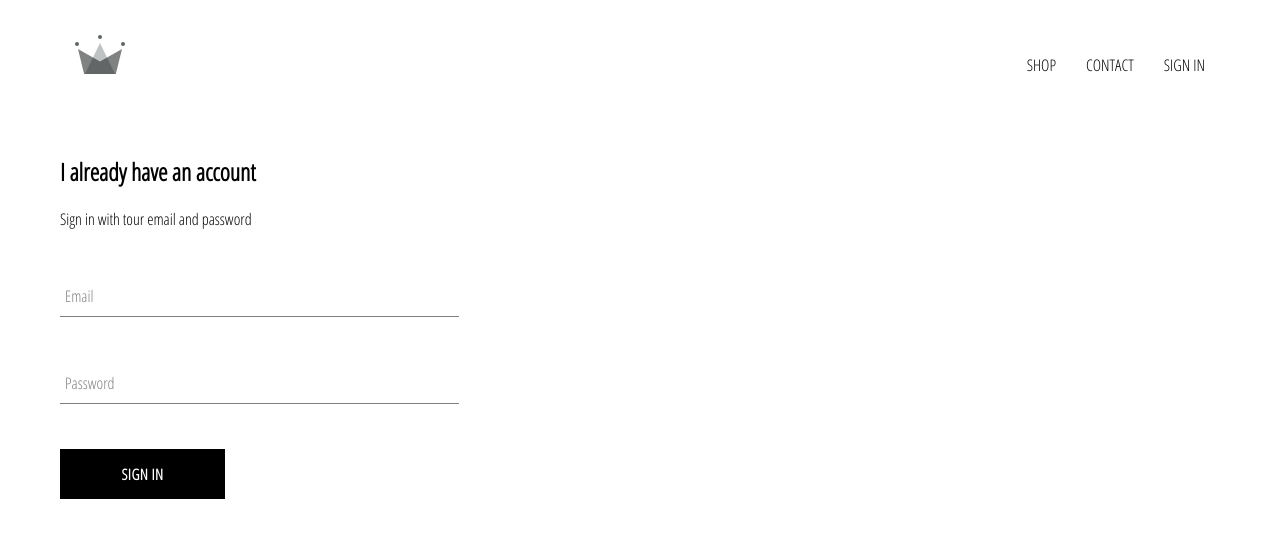
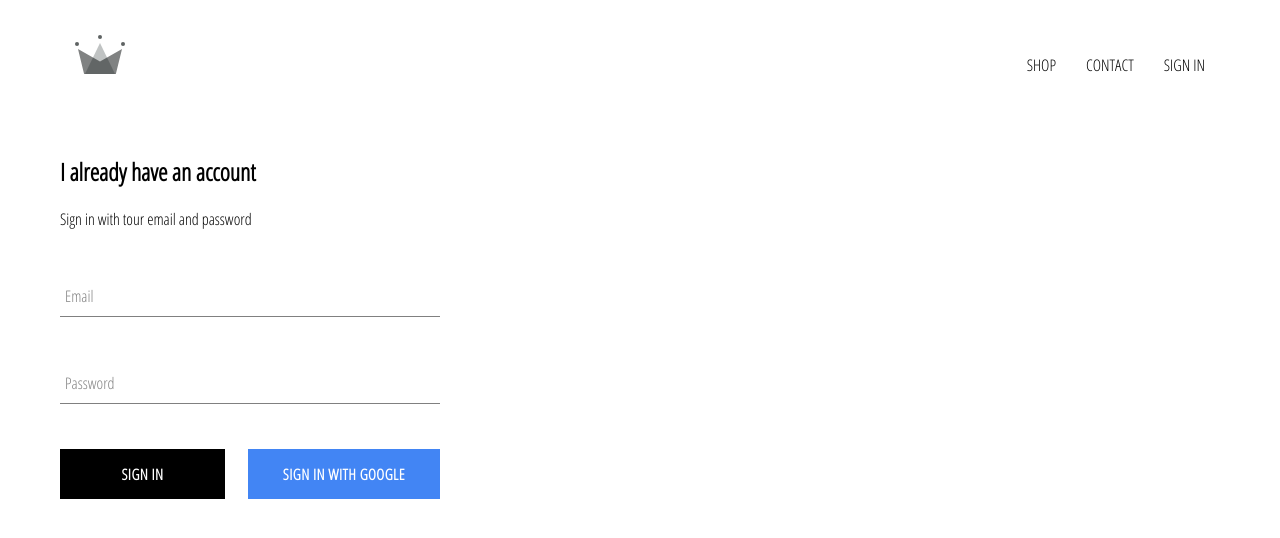
Before and after one commit to alejogschwind/crwn-clothing, a React (Create React App) app: page /signin in a window 1280 px wide. Shown: the top 538 px of the page. Built offline with nearby package versions, Linux system fonts and the light colour scheme; no server answers.

Commit message:
integrate firebase and oAuth with google

```diff
--- a/package.json
+++ b/package.json
@@ -6,6 +6,7 @@
     "@testing-library/jest-dom": "^4.2.4",
     "@testing-library/react": "^9.3.2",
     "@testing-library/user-event": "^7.1.2",
+    "firebase": "^7.10.0",
     "node-sass": "^4.13.1",
     "react": "^16.13.0",
     "react-dom": "^16.13.0",
--- a/src/App.css
+++ b/src/App.css
@@ -7,3 +7,7 @@ a {
   color: black;
   text-decoration: none;
 }
+
+* {
+  box-sizing: border-box;
+}
--- a/src/App.js
+++ b/src/App.js
@@ -1,5 +1,7 @@
 import React from 'react';
 import { Route, Switch } from 'react-router-dom';
+
+import { auth } from './firebase/firebase.utils';
 
 import HomePage from './pages/homepage/homepage.component';
 import ShopPage from './pages/shop/shop.component';
@@ -14,10 +16,31 @@ const HatsPage = () => (
   </div>
 )
 
-function App() {
+class App extends React.Component {
+  constructor() {
+    super();
+
+    this.state = {
+      currentUser: null
+    }
+  }
+
+  unsubscribeFromAuth = null
+
+  componentDidMount() {
+    this.unsubscribeFromAuth = auth.onAuthStateChanged(user => {
+      this.setState({ currentUser: user });
+    })
+  }
+
+  componentWillUnmount() {
+    this.unsubscribeFromAuth();
+  }
+
+  render() {
     return (
       <div>
-      <Header />
+        <Header currentUser={this.state.currentUser} />
         <Switch>
           <Route exact path='/' component={HomePage} />
           <Route exact path='/shop' component={ShopPage} />
@@ -27,5 +50,6 @@ function App() {
       </div>
     );
   }
+}
 
 export default App;
--- a/src/components/custom-button/custom-button.components.jsx
+++ b/src/components/custom-button/custom-button.components.jsx
@@ -2,8 +2,8 @@ import React from 'react';
 
 import './custom-button.styles.scss'
 
-const CustomButton = ({ children, ...otherProps }) => (
-  <button className='custom-button' {...otherProps}>
+const CustomButton = ({ children, isGoogleSignIn, ...otherProps }) => (
+  <button className={`${ isGoogleSignIn && 'google-sign-in'} custom-button`} {...otherProps}>
     {children}
   </button>
 );
--- a/src/components/header/header.component.jsx
+++ b/src/components/header/header.component.jsx
@@ -1,11 +1,13 @@
 import React from 'react';
 import { Link } from 'react-router-dom';
+
+import { auth } from '../../firebase/firebase.utils';
 
 import { ReactComponent as Logo } from '../../assets/crown.svg'
 
 import './header.styles.scss';
 
-const Header = () => (
+const Header = ({ currentUser }) => (
   <div className='header'>
     <Link className='logo-container' to='/'>
       <Logo className='logo' />
@@ -17,9 +19,16 @@ const Header = () => (
       <Link className='option' to='/contact'>
         CONTACT
       </Link>
-      <Link className='option' to='/signin'>
-        SIGN IN
-      </Link>
+      {
+        currentUser ?
+        <div className='option' onClick={() => auth.signOut()}>
+          SIGN OUT
+        </div>
+        :
+        <Link className='option' to='/signin'>
+          SIGN IN
+        </Link>
+      }
     </div>
   </div>
 );
--- a/src/components/sign-in/sign-in.component.jsx
+++ b/src/components/sign-in/sign-in.component.jsx
@@ -2,6 +2,8 @@ import React from 'react';
 
 import FormInput from '../form-input/form-input.component';
 import CustomButton from '../custom-button/custom-button.components';
+
+import { signInWithGoogle } from '../../firebase/firebase.utils';
 
 import './sign-in.styles.scss';
 
@@ -51,7 +53,10 @@ class SignIn extends React.Component {
             required
           />
 
-          <CustomButton type='submit' >Sign In</CustomButton>
+          <div className="buttons">
+            <CustomButton type='submit' >Sign In</CustomButton>
+            <CustomButton isGoogleSignIn onClick={signInWithGoogle} >Sign In with Google</CustomButton>
+          </div>
         </form>
       </div>
     )
--- a/src/components/sign-in/sign-in.styles.scss
+++ b/src/components/sign-in/sign-in.styles.scss
@@ -1,9 +1,14 @@
 .sign-in {
-  width: 30vw;
+  width: 380px;
   display: flex;
   flex-direction: column;
 
   .title {
     margin: 10px 0;
   }
+
+  .buttons {
+    display: flex;
+    justify-content: space-between;
+  }
 }
--- /dev/null
+++ b/src/firebase/firebase.utils.js
@@ -0,0 +1,25 @@
+import firebase from 'firebase/app';
+import 'firebase/firestore';
+import 'firebase/auth';
+
+const config = {
+  apiKey: "AIzaSyDyFAZZ_Lg91PSj5ptSRtuuZmTP0Xhs3oo",
+  authDomain: "crwn-54b27.firebaseapp.com",
+  databaseURL: "https://crwn-54b27.firebaseio.com",
+  projectId: "crwn-54b27",
+  storageBucket: "crwn-54b27.appspot.com",
+  messagingSenderId: "507105434524",
+  appId: "1:507105434524:web:b9e7dbc3bacbd47a1f4659",
+  measurementId: "G-Q26H7WXDJQ"
+};
+
+firebase.initializeApp(config);
+
+export const auth = firebase.auth();
+export const firestore = firebase.firestore();
+
+const provider = new firebase.auth.GoogleAuthProvider();
+provider.setCustomParameters({ prompt: 'select_account' });
+export const signInWithGoogle = () => auth.signInWithPopup(provider);
+
+export default firebase;
```
Also changed, not shown: 1 other file (tests, documents, lock files or other folders). Lines whose indentation alone changed are shown as unchanged.
